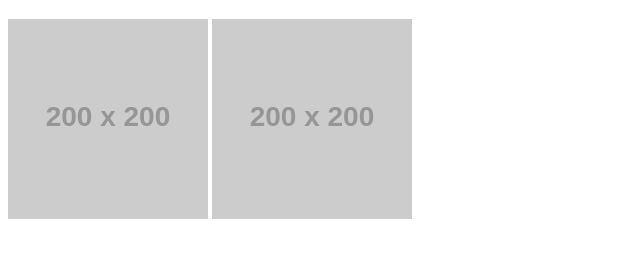
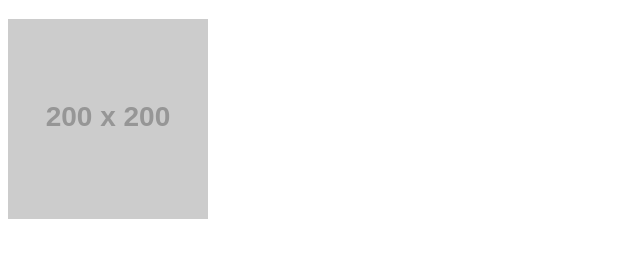
Before and after one commit to Stealthyworm111/Stealthyworm111.github.io, a plain HTML site: page images.html in a window 1280 px wide. Shown: the part 419-676 px from the top of the page, without its empty margins (0-640 px from the left). Drawn offline with Linux system fonts and the light colour scheme; placeholder pictures from the web are drawn by us.

Commit message:
Update images.html

```diff
--- a/images.html
+++ b/images.html
@@ -13,4 +13,3 @@
 
 </body>
 </html>
-<img src="https://via.placeholder.com/200" />
```
